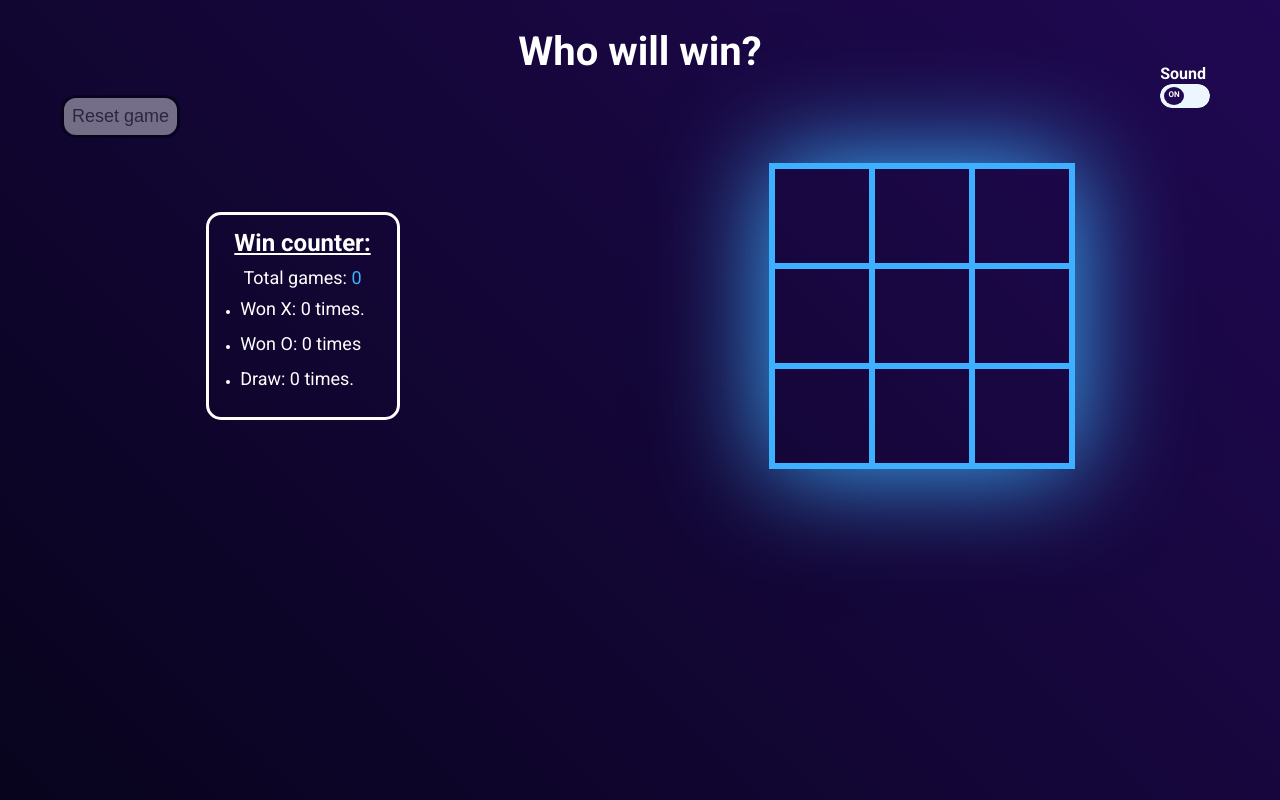
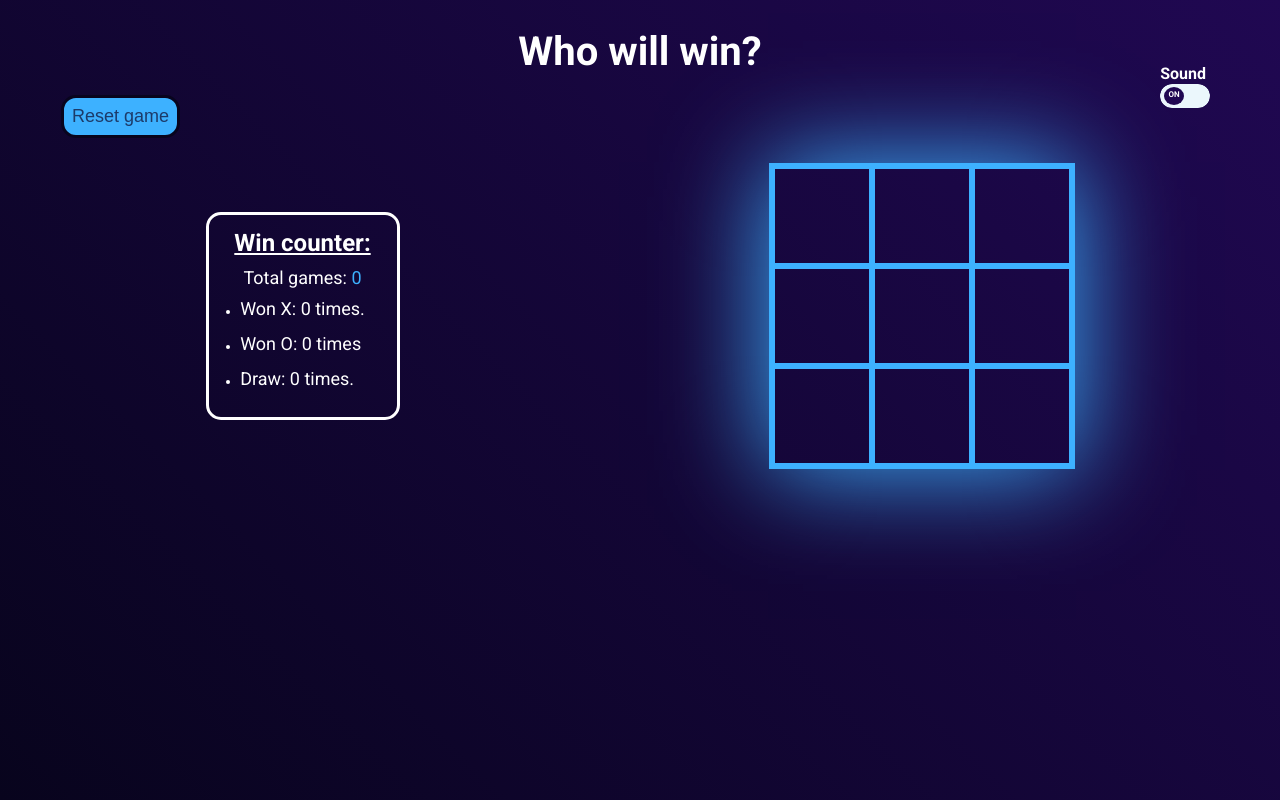
Before and after one commit to Annargb/tic-tac-toe-game, a website built with Parcel: page src/index.html in a window 1280 px wide. Built offline with nearby package versions, Linux system fonts and the light colour scheme.

Commit message:
fix bg-color

```diff
--- a/src/css/style.css
+++ b/src/css/style.css
@@ -86,7 +86,7 @@ ul {
   padding: 6px;
   border-radius: 15px;
   border: 3px solid #08041d;
-  background-color: rgb(255 255 255 / 42%);
+  background-color: #3db1ff;
   transition: color 250ms cubic-bezier(0.075, 0.82, 0.165, 1),
     background-color 250ms cubic-bezier(0.075, 0.82, 0.165, 1),
     border-radius 250ms cubic-bezier(0.075, 0.82, 0.165, 1),
```
